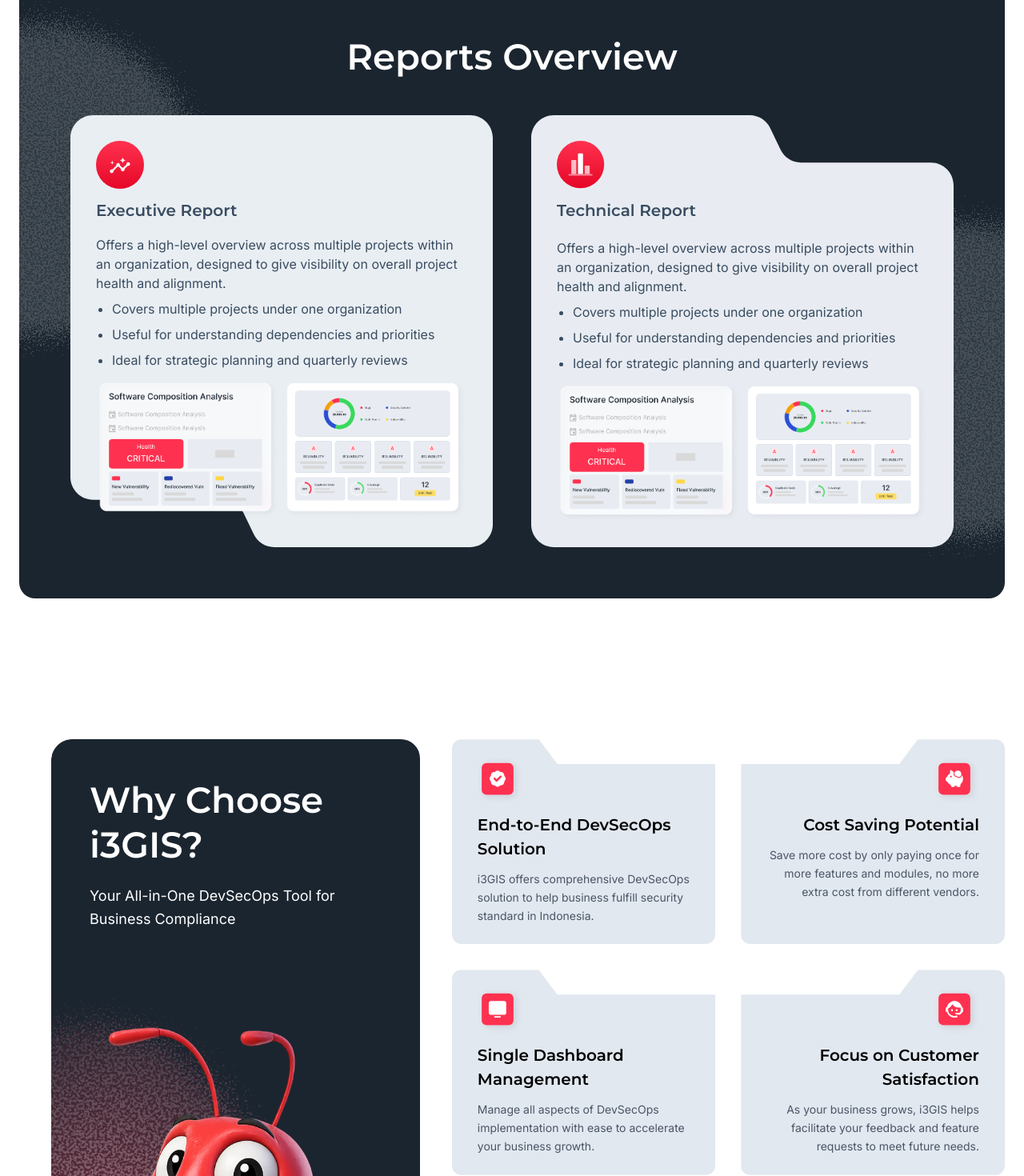
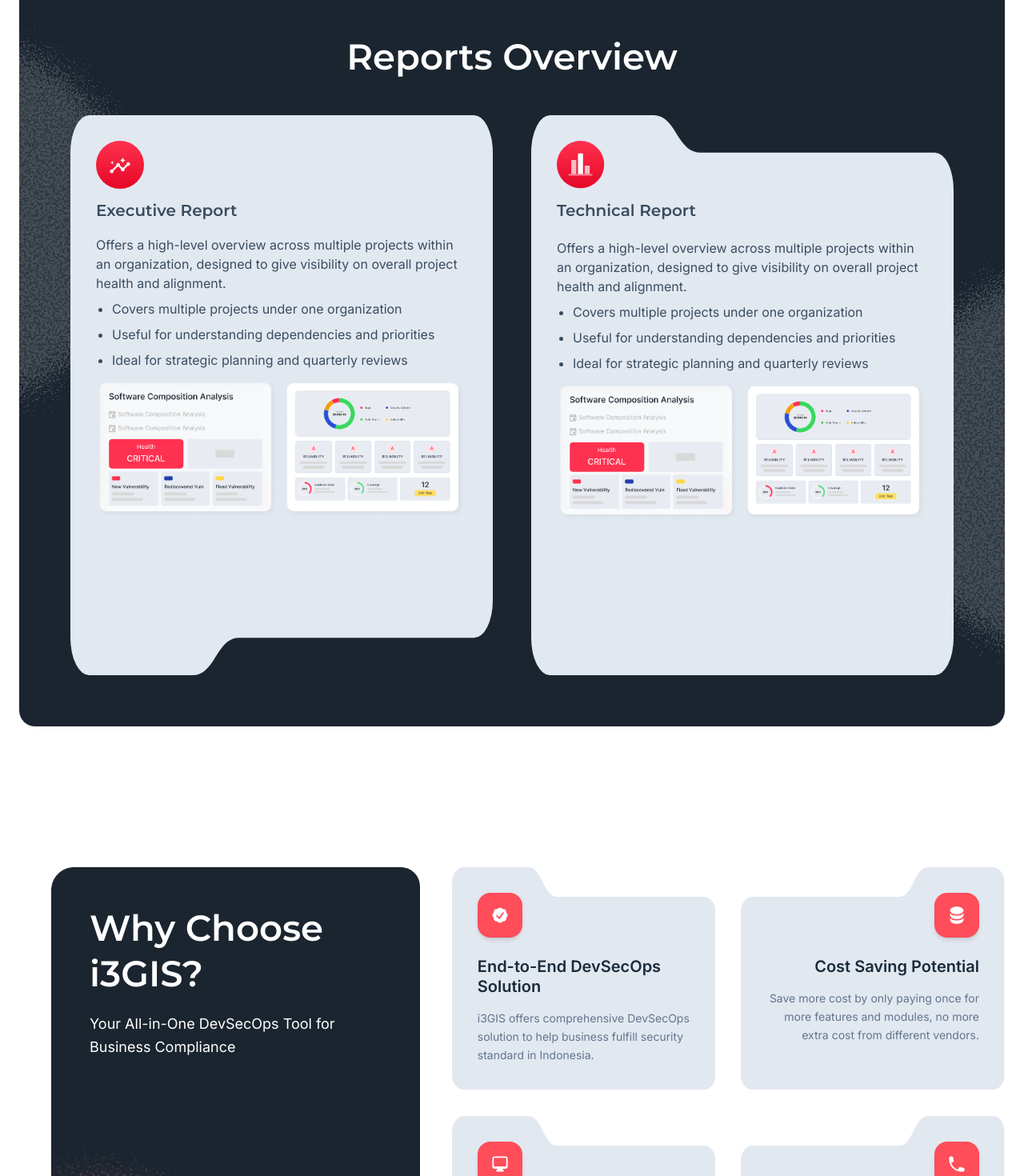
Before and after one commit to Khairunnyisa/Clearants-2, a React (Vite) app: page / in a window 1280 px wide. Shown: the part 2871-4341 px from the top of the page at 80% size. Built offline with nearby package versions, Linux system fonts and the light colour scheme.

Commit message:
Update clip path on benefit section and add icons from heroicons

```diff
--- a/package.json
+++ b/package.json
@@ -21,8 +21,10 @@
     "vite": "^7.1.7"
   },
   "dependencies": {
+    "@heroicons/react": "^2.2.0",
     "@tailwindcss/vite": "^4.1.16",
     "framer-motion": "^10.16.4",
+    "lucide-react": "^0.562.0",
     "react": "^18.3.1",
     "react-dom": "^18.3.1",
     "react-router-dom": "^7.0.2",
--- /dev/null
+++ b/src/components/cards/cardBackgroundPath.jsx
@@ -0,0 +1,61 @@
+import React from "react";
+
+const CardBackgroundPath = ({
+  fill = "#111111",
+  width = "450px",
+  height = "300px",
+  borderRadius = 10,
+  tabPosition = "left",
+  isFlippedVertical = false,
+  className = "",
+  heightCorner = 40,
+}) => {
+  const w = 450;
+  const h = 300;
+  const r = borderRadius;
+
+  const d = `
+    M 0 ${r}
+    A ${r} ${r} 0 0 1 ${r} 0
+    H 130
+    C 155 0, 155 ${heightCorner}, 180 ${heightCorner}
+    H ${w - r}
+    A ${r} ${r} 0 0 1 ${w} ${heightCorner + r}
+    V ${h - r}
+    A ${r} ${r} 0 0 1 ${w - r} ${h}
+    H ${r}
+    A ${r} ${r} 0 0 1 0 ${h - r}
+    V ${r}
+    Z
+  `;
+
+  const transforms = [];
+  if (tabPosition === "right") {
+    transforms.push("scaleX(-1)");
+  }
+  if (isFlippedVertical) {
+    transforms.push("scaleY(-1)");
+  }
+
+  const transformStyle = transforms.length > 0 ? transforms.join(" ") : "none";
+
+  return (
+    <svg
+      viewBox={`0 0 ${w} ${h}`}
+      fill="none"
+      width={width}
+      height={height}
+      className={className}
+      preserveAspectRatio="none"
+      style={{
+        transform: transformStyle,
+        transformOrigin: "center center",
+        transition: "transform 0.3s ease",
+      }}
+    >
+      <path d={d} fill={fill} />
+    </svg>
+  );
+};
+
+export default CardBackgroundPath;
--- a/src/landing-page/components/reports.jsx
+++ b/src/landing-page/components/reports.jsx
@@ -1,9 +1,10 @@
+import CardBackgroundPath from "../../components/cards/cardBackgroundPath";
+
 const Reports = () => {
   return (
     <section className="w-full my-24 px-4 sm:px-6">
       <div
-        className="max-w-7xl mx-auto px-6 md:px-10 lg:px-16 py-16
-                   bg-cover bg-center text-white rounded-[20px]"
+        className="max-w-7xl mx-auto px-6 md:px-10 lg:px-16 py-16 bg-cover bg-center text-white rounded-[20px]"
         style={{
           backgroundImage: "url('/images/reports-bg.svg')",
         }}
@@ -12,10 +13,14 @@
 
         <div className="flex flex-col md:flex-row gap-12">
           <div className="flex-1 relative">
-            <img
-              src="/images/reports-content1.svg"
-              alt="Executive Report Shape"
-              className="w-full h-auto pointer-events-none select-none"
+            <CardBackgroundPath
+              tabPosition="left"
+              borderRadius={20}
+              heightCorner={20}
+              isFlippedVertical
+              fill="#e2e8f0"
+              width="100%"
+              height="100%"
             />
 
             <div className="absolute inset-0 p-8 flex flex-col justify-start z-10">
@@ -58,10 +63,13 @@
           </div>
 
           <div className="flex-1 relative">
-            <img
-              src="/images/reports-content2.svg"
-              alt="Technical Report Shape"
-              className="w-full h-auto pointer-events-none select-none"
+            <CardBackgroundPath
+              tabPosition="left"
+              borderRadius={20}
+              fill="#e2e8f0"
+              heightCorner={20}
+              width="100%"
+              height="700px"
             />
 
             <div className="absolute inset-0 p-8 flex flex-col justify-start z-10">
--- a/src/landing-page/components/why-choose.jsx
+++ b/src/landing-page/components/why-choose.jsx
@@ -1,36 +1,45 @@
 import React from "react";
+import CardBackgroundPath from "../../components/cards/cardBackgroundPath";
+import {
+  CheckBadgeIcon,
+  CircleStackIcon,
+  ComputerDesktopIcon,
+  PhoneIcon,
+  BuildingOfficeIcon,
+  CubeTransparentIcon,
+} from "@heroicons/react/20/solid";
 
 const WhyChoose = () => {
   const cardData = [
     {
       title: "End-to-End DevSecOps Solution",
       desc: "i3GIS offers comprehensive DevSecOps solution to help business fulfill security standard in Indonesia.",
-      icon: "images/content/why-choose/why-1.svg",
+      icon: <CheckBadgeIcon className="size-6 text-white" />,
     },
     {
       title: "Cost Saving Potential",
       desc: "Save more cost by only paying once for more features and modules, no more extra cost from different vendors.",
-      icon: "images/content/why-choose/why-2.svg",
+      icon: <CircleStackIcon className="size-6 text-white" />,
     },
     {
       title: "Single Dashboard Management",
       desc: "Manage all aspects of DevSecOps implementation with ease to accelerate your business growth.",
-      icon: "images/content/why-choose/why-3.svg",
+      icon: <ComputerDesktopIcon className="size-6 text-white" />,
     },
     {
       title: "Focus on Customer Satisfaction",
       desc: "As your business grows, i3GIS helps facilitate your feedback and feature requests to meet future needs.",
-      icon: "images/content/why-choose/why-4.svg",
+      icon: <PhoneIcon className="size-6 text-white" />,
     },
     {
       title: "Modular Features for Business",
       desc: "Simple to use with existing company software. Choose modules based on what your company needs.",
-      icon: "images/content/why-choose/why-5.svg",
+      icon: <CubeTransparentIcon className="size-6 text-white" />,
     },
     {
       title: "Faster Time-to-Market",
       desc: "Automated tools streamline development and deployment, helping your business deliver updates efficiently.",
-      icon: "images/content/why-choose/why-6.svg",
+      icon: <BuildingOfficeIcon className="size-6 text-white" />,
     },
   ];
 
@@ -72,35 +81,54 @@
 };
 
 const CardLeft = ({ title, desc, icon }) => (
-  <div
-    className="h-full min-h-[210px] rounded-xl px-8 py-6 flex"
-    style={{
-      backgroundColor: "#e2e8f0",
-      clipPath:
-        "polygon(0% 20%, 0% 0%, 33% 0%, 40% 12%, 100% 12%, 100% 100%, 0% 100%)",
-    }}
-  >
-    <div className="flex flex-col gap-3">
-      <img src={icon} className="w-14 h-14" alt="" />
-      <h3 className="font-subtitle2">{title}</h3>
-      <p className="text-gray-600 text-sm leading-relaxed">{desc}</p>
+  <div className="relative h-full min-h-[250px] w-full flex flex-col  p-8">
+    <div className="absolute inset-0 z-0">
+      <CardBackgroundPath
+        tabPosition="left"
+        borderRadius={20}
+        fill="#e2e8f0"
+        width="100%"
+        height="100%"
+      />
+    </div>
+
+    <div className="relative z-10 flex flex-col gap-4">
+      <div className="w-14 h-14 bg-[#ff4d5a] rounded-2xl flex items-center justify-center shadow-md mb-2">
+        {icon}
+      </div>
+
+      <h3 className="text-[#1a2b3b] font-bold text-xl leading-tight">
+        {title}
+      </h3>
+
+      <p className="text-slate-500 text-sm leading-relaxed">{desc}</p>
     </div>
   </div>
 );
 
 const CardRight = ({ title, desc, icon }) => (
-  <div
-    className="h-full min-h-[210px] rounded-xl px-8 py-6 flex justify-end"
-    style={{
-      backgroundColor: "#e2e8f0",
-      clipPath:
-        "polygon(100% 20%, 100% 0%, 67% 0%, 60% 12%, 0% 12%, 0% 100%, 100% 100%)",
-    }}
-  >
-    <div className="flex flex-col gap-3 text-right">
-      <img src={icon} className="w-14 h-14 self-end" alt="" />
-      <h3 className="font-subtitle2">{title}</h3>
-      <p className="text-gray-600 text-sm leading-relaxed">{desc}</p>
+  <div className="relative h-full min-h-[250px] w-full flex flex-col p-8">
+    <div className="absolute inset-0 z-0">
+      <CardBackgroundPath
+        tabPosition="right"
+        borderRadius={20}
+        fill="#e2e8f0"
+        width="100%"
+        height="100%"
+      />
+    </div>
+    <div className="relative z-10 flex flex-col gap-4 items-end ">
+      <div className="w-14 h-14 bg-[#ff4d5a] rounded-2xl flex items-center justify-center shadow-md mb-2">
+        {icon}
+      </div>
+
+      <h3 className="text-[#1a2b3b] font-bold text-xl leading-tight">
+        {title}
+      </h3>
+
+      <p className="text-slate-500 text-sm leading-relaxed text-right">
+        {desc}
+      </p>
     </div>
   </div>
 );
```
Also changed, not shown: src/navbar.jsx (+24 -12 lines), 1 other file (tests, documents, lock files or other folders).
